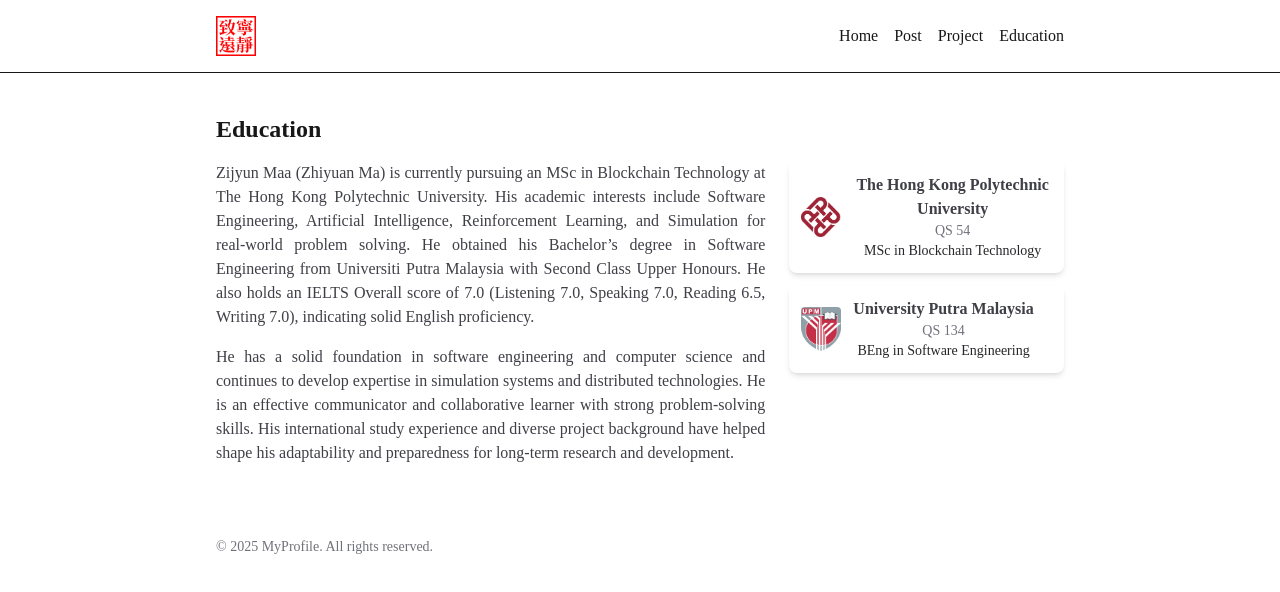
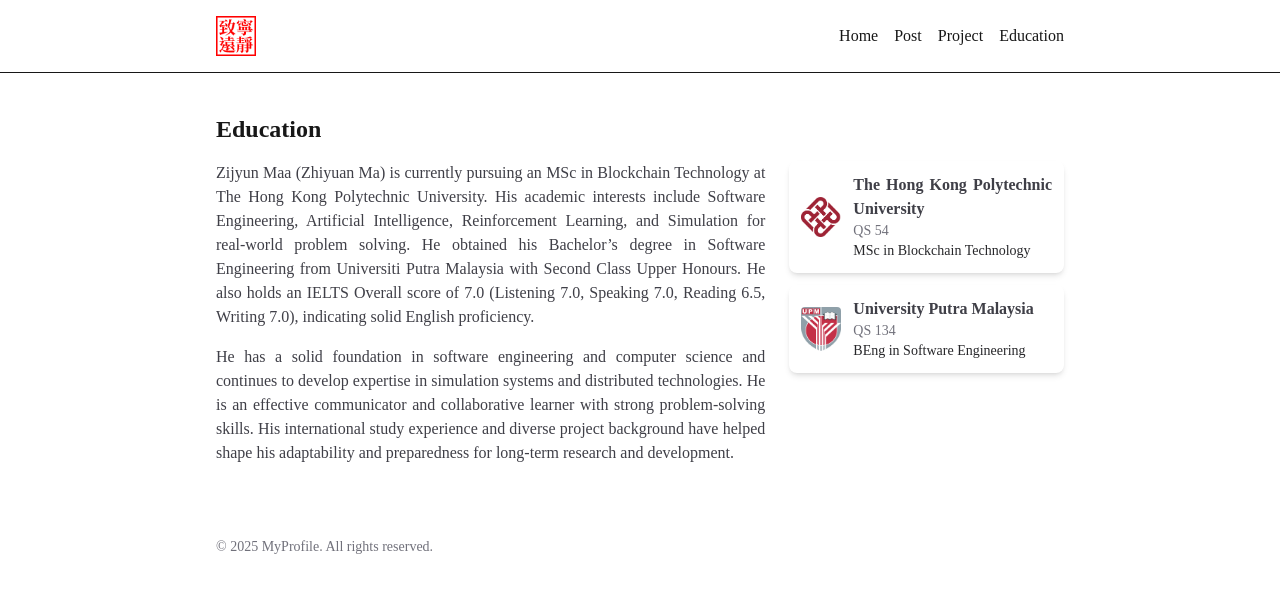
Before and after one commit to MaaZiJyun/official-profile, a Next.js app: page /education in a window 1280 px wide. Shown: the top 592 px of the page. Built offline with nearby package versions, Linux system fonts and the light colour scheme.

Commit message:
Remove unnecessary text-center class from education widget items for improved layout consistency

```diff
--- a/src/app/education/page.tsx
+++ b/src/app/education/page.tsx
@@ -46,7 +46,7 @@
             ].map((item) => (
               <div
                 key={item.name}
-                className="flex items-center gap-3 rounded-lg shadow-md p-3 text-center hover:scale-[1.05] hover:shadow-xl hover:cursor-pointer transition-transform group"
+                className="flex items-center gap-3 rounded-lg shadow-md p-3 hover:scale-[1.05] hover:shadow-xl hover:cursor-pointer transition-transform group"
               >
                 <div className="flex-shrink-0">
                   <Image
```
